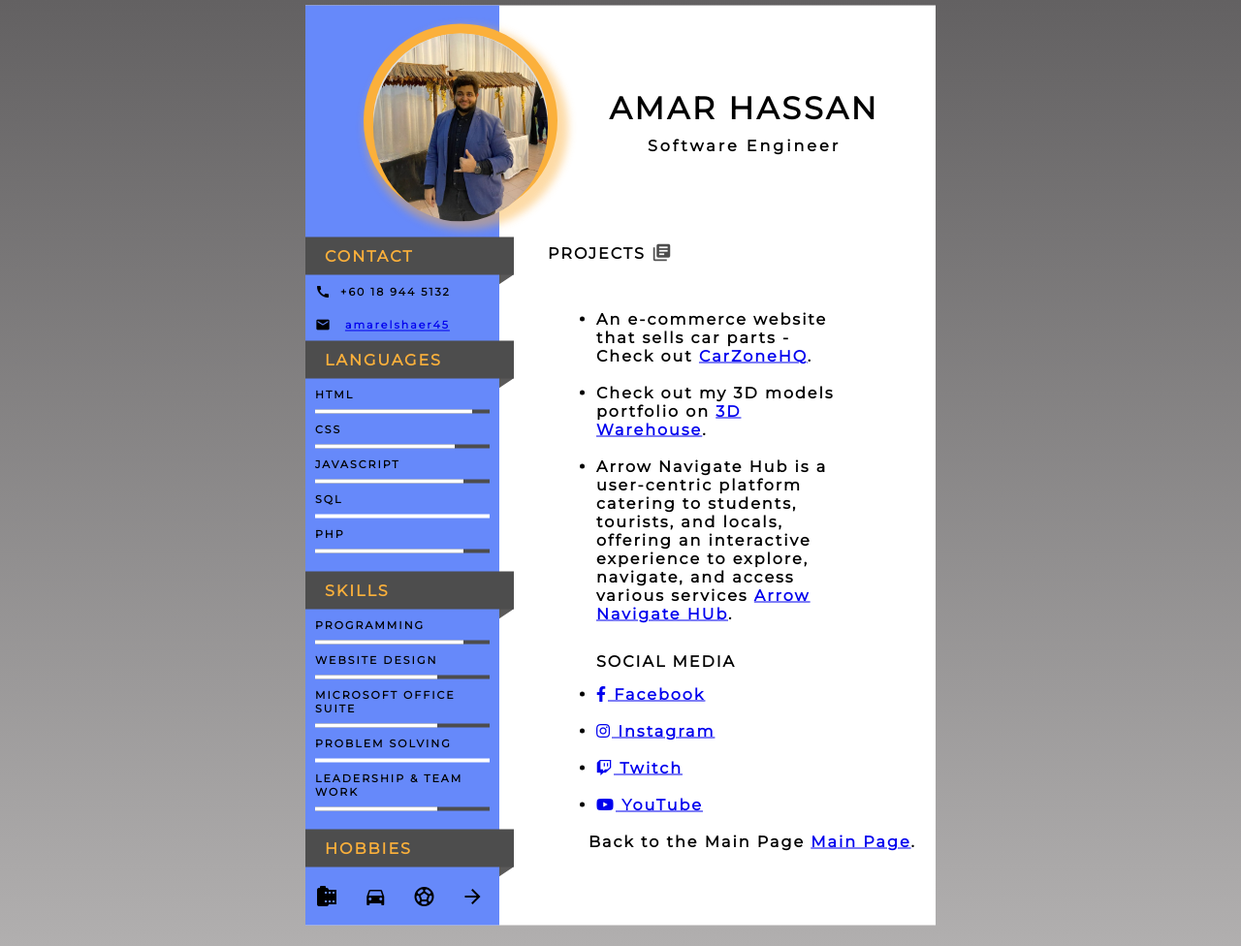
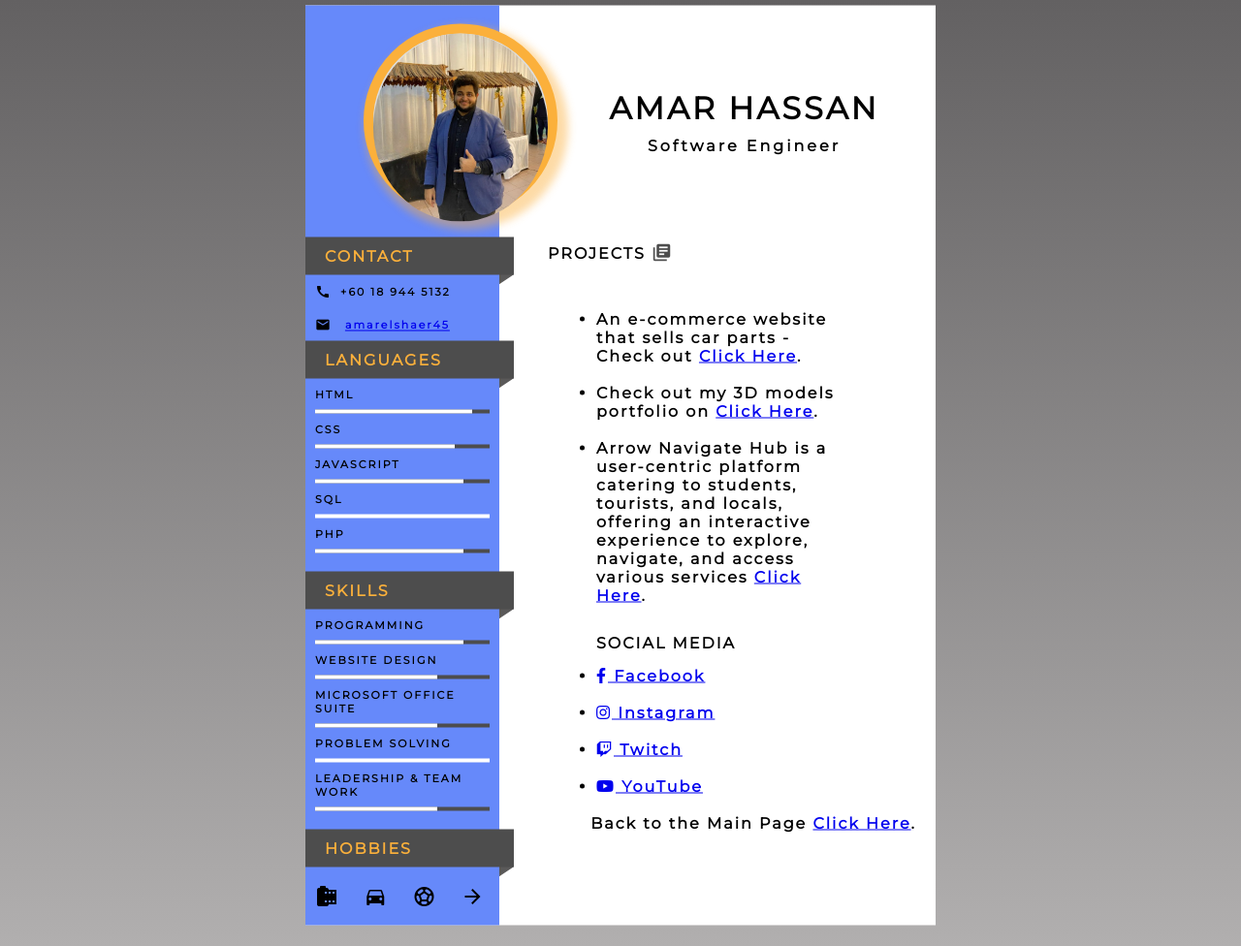
Before and after one commit to FireAmun/Resume, a plain HTML site: page index2.html in a window 1280 px wide. Shown: the whole page at 97% size. Drawn offline with Linux system fonts and the light colour scheme.

Commit message:
Update index2.html

```diff
--- a/index2.html
+++ b/index2.html
@@ -127,11 +127,11 @@
             <div class="box-2">
                 <br>
                 <ul>
-                    <li>An e-commerce website that sells car parts - Check out <a href="https://carzonehq.easy.co/" target="_blank">CarZoneHQ</a>.</li>
+                    <li>An e-commerce website that sells car parts - Check out <a href="https://carzonehq.easy.co/" target="_blank">Click Here</a>.</li>
                     <br>
-                    <li>Check out my 3D models portfolio on  <a href="https://3dwarehouse.sketchup.com/user/b8411b6d-bd60-44d6-b3d9-78c322f0a991/Ammar-A" target="_blank">3D Warehouse</a>.</li>
+                    <li>Check out my 3D models portfolio on  <a href="https://3dwarehouse.sketchup.com/user/b8411b6d-bd60-44d6-b3d9-78c322f0a991/Ammar-A" target="_blank">Click Here</a>.</li>
                     <br>
-                    <li>Arrow Navigate Hub is a user-centric platform catering to students, tourists, and locals, offering an interactive experience to explore, navigate, and access various services  <a href="https://arrownavigatehub141.000webhostapp.com/Arrow%20Navigate%20Hub%20-%20Copy/SOURCE%20CODE/PHP/index.php" target="_blank">Arrow Navigate HUb</a>.</li>
+                    <li>Arrow Navigate Hub is a user-centric platform catering to students, tourists, and locals, offering an interactive experience to explore, navigate, and access various services  <a href="https://arrownavigatehub141.000webhostapp.com/Arrow%20Navigate%20Hub%20-%20Copy/SOURCE%20CODE/PHP/index.php" target="_blank">Click Here</a>.</li>
                 </ul>
             </div>
 
@@ -152,7 +152,7 @@
 	</div>
     <br>
     <strong>
-        <p class="p4">Back to the Main Page <a href="index.html">Main Page</a>.</p>
+        <p class="p4">Back to the Main Page <a href="index.html">Click Here</a>.</p>
   </strong>
 </div>
 
```
